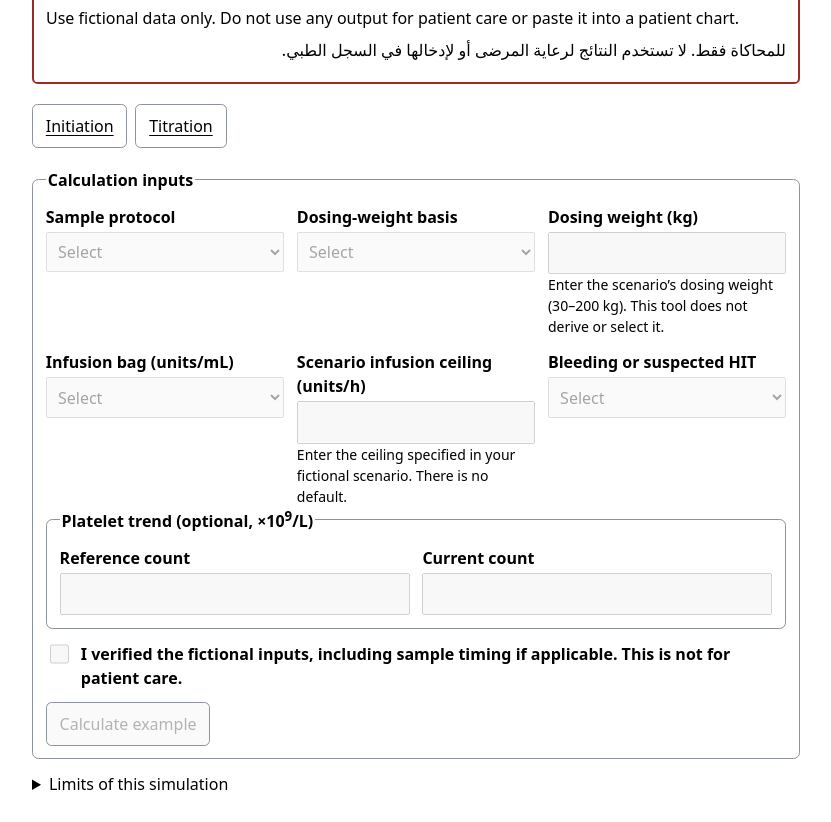
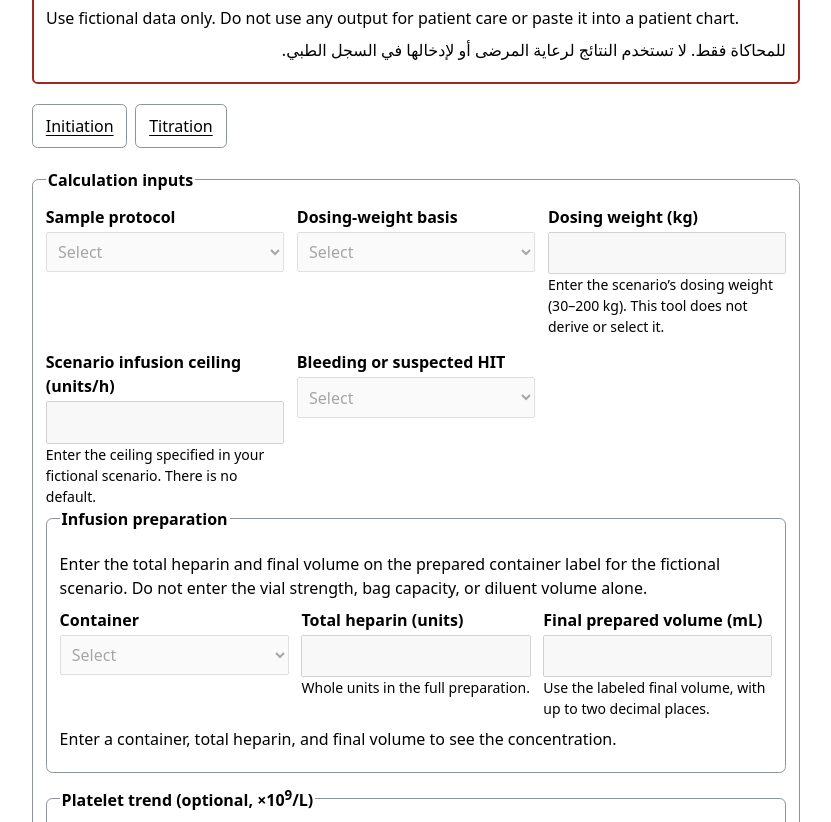
Before and after one commit to Mg554/Heparin-Protocol, a plain HTML site: page index.html in a window 1280 px wide. Shown: the part 102-924 px from the top of the page, without its empty margins (224-1055 px from the left). Drawn offline with Linux system fonts and the light colour scheme.

Commit message:
feat: accept bag or syringe heparin units and volume

```diff
--- a/index.html
+++ b/index.html
@@ -45,10 +45,20 @@
         <div class="field"><label for="protocol">Sample protocol</label><select id="protocol" name="protocol"><option value="">Select</option><option value="vte">DVT/PE</option><option value="acs">ACS/NSTEMI</option><option id="high" value="high">High bleeding risk (initiation only)</option></select></div>
         <div class="field"><label for="basis">Dosing-weight basis</label><select id="basis" name="basis"><option value="">Select</option><option value="actual">Actual</option><option value="ideal">Ideal</option><option value="adjusted">Adjusted</option></select></div>
         <div class="field"><label for="weight">Dosing weight (kg)</label><input id="weight" name="weight" inputmode="decimal" aria-describedby="weight-help"><small id="weight-help">Enter the scenario’s dosing weight (30–200 kg). This tool does not derive or select it.</small></div>
-        <div class="field"><label for="concentration">Infusion bag (units/mL)</label><select id="concentration" name="concentration"><option value="">Select</option><option value="40">40 (20,000 units / 500 mL)</option><option value="50">50 (25,000 units / 500 mL)</option><option value="100">100 (25,000 units / 250 mL)</option></select></div>
         <div class="field"><label for="ceiling">Scenario infusion ceiling (units/h)</label><input id="ceiling" name="ceiling" inputmode="decimal" aria-describedby="ceiling-help"><small id="ceiling-help">Enter the ceiling specified in your fictional scenario. There is no default.</small></div>
         <div class="field"><label for="safety">Bleeding or suspected HIT</label><select id="safety" name="safety"><option value="">Select</option><option value="clear">Neither flagged in scenario</option><option value="bleed">Active bleeding flagged</option><option value="hit">Suspected HIT flagged</option></select></div>
       </div>
+      <fieldset aria-describedby="prep-help prep-context">
+        <legend>Infusion preparation</legend>
+        <p id="prep-help">Enter the total heparin and final volume on the prepared container label for the fictional scenario. Do not enter the vial strength, bag capacity, or diluent volume alone.</p>
+        <p id="prep-context" hidden><strong>Titration:</strong> Use the running infusion’s concentration. Do not use this workflow to switch to a different concentration.</p>
+        <div class="fields">
+          <div class="field"><label for="container">Container</label><select id="container" name="container"><option value="">Select</option><option value="bag">Infusion bag</option><option value="syringe">Syringe</option></select></div>
+          <div class="field"><label for="totalUnits">Total heparin (units)</label><input id="totalUnits" name="totalUnits" inputmode="numeric" maxlength="12" aria-describedby="units-help"><small id="units-help">Whole units in the full preparation.</small></div>
+          <div class="field"><label for="finalVolume">Final prepared volume (mL)</label><input id="finalVolume" name="finalVolume" inputmode="decimal" maxlength="14" aria-describedby="volume-help"><small id="volume-help">Use the labeled final volume, with up to two decimal places.</small></div>
+        </div>
+        <p id="preparation-preview" role="status">Enter a container, total heparin, and final volume to see the concentration.</p>
+      </fieldset>
       <fieldset id="labs" hidden disabled>
         <legend>Monitoring sample</legend>
         <div class="fields">
@@ -67,7 +77,7 @@
           <div class="field"><label for="plateletCurrent">Current count</label><input id="plateletCurrent" name="plateletCurrent" inputmode="decimal"></div>
         </div>
       </fieldset>
-      <label class="check"><input id="confirm" name="confirm" type="checkbox"> I verified the fictional inputs, including sample timing if applicable. This is not for patient care.</label>
+      <label class="check"><input id="confirm" name="confirm" type="checkbox"> <span>I checked the calculated concentration against the fictional container label and verified the other inputs.<span id="confirm-context" hidden> The preparation is for the running infusion, and I verified sample timing.</span></span></label>
       <button type="submit">Calculate example</button>
     </fieldset>
   </form>
@@ -85,7 +95,7 @@
   </section>
   <details>
     <summary>Limits of this simulation</summary>
-    <p>The aPTT bands come from the repository’s sample tables, not a local lab calibration. Anti-Xa does not select a dose. No workflow calculates reversal, restart timing, or a switch to an oral anticoagulant.</p>
+    <p>The aPTT bands come from the repository’s sample tables, not a local lab calibration. Anti-Xa does not select a dose. The calculator does not validate concentration against a local formulary or flow against a pump library. No workflow calculates reversal, restart timing, or a switch to an oral anticoagulant.</p>
   </details>
 </main>
 </body>
```
